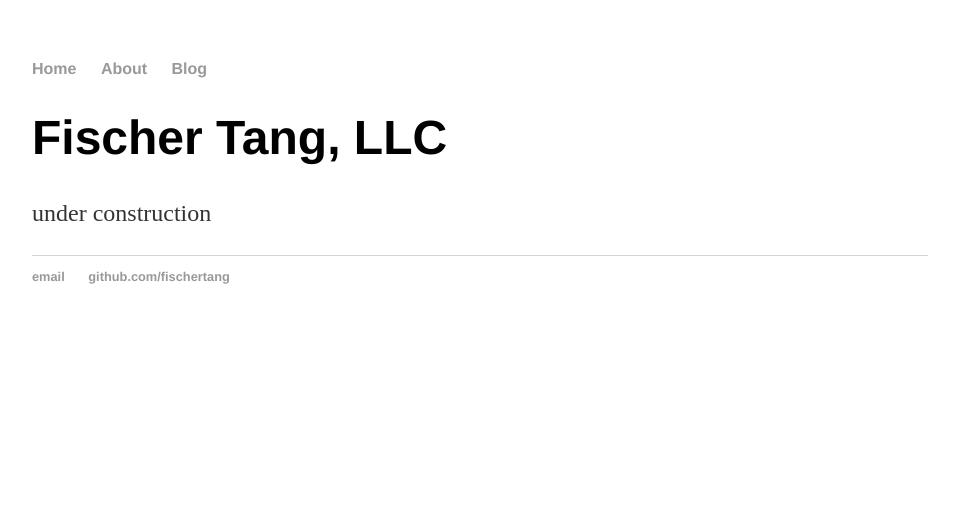
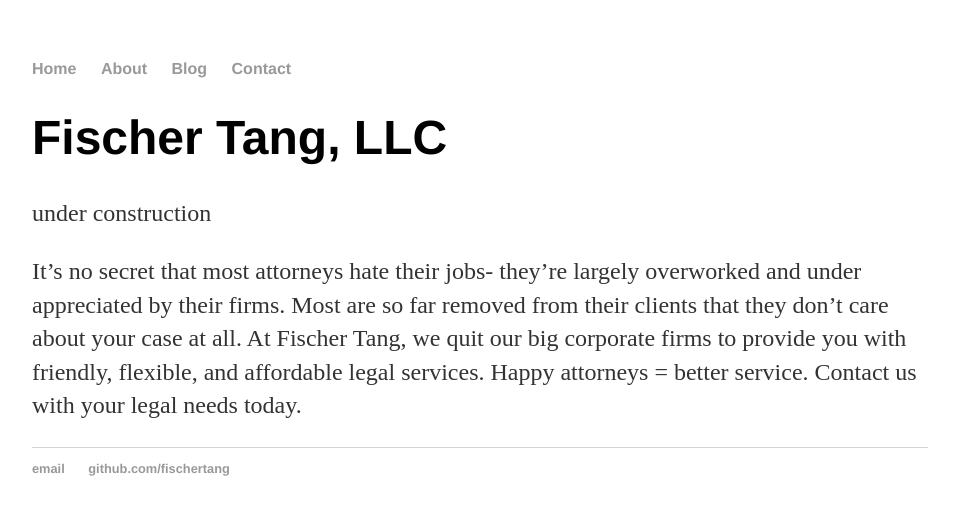
Before and after one commit to fischertang/fischertang.github.io, a Jekyll site: the page index.html, which Jekyll copies as it is, in a window 1280 px wide. Shown: the top 515 px of the page, without its empty margins (160-1119 px from the left). Built offline with Jekyll 4.4.1, drawn with Linux system fonts in a browser that asks for light colours.

Commit message:
Update index.html

```diff
--- a/index.html
+++ b/index.html
@@ -11,12 +11,14 @@
         		<li><a href="/">Home</a></li>
 	        	<li><a href="/about">About</a></li>
         		<li><a href="/blog">Blog</a></li>
+			<li><a href="/contact">Contact</a></li>
     		</ul>
 		</nav>
 		<div class="container">
     		<div class="blurb">
         		<h1>Fischer Tang, LLC</h1>
 				<p> under construction </p>
+				<p>It’s no secret that most attorneys hate their jobs- they’re largely overworked and under appreciated by their firms. Most are so far removed from their clients that they don’t care about your case at all. At Fischer Tang, we quit our big corporate firms to provide you with  friendly, flexible, and affordable legal services. Happy attorneys = better service. Contact us with your legal needs today.</p>
     		</div><!-- /.blurb -->
 		</div><!-- /.container -->
 		<footer>
```
